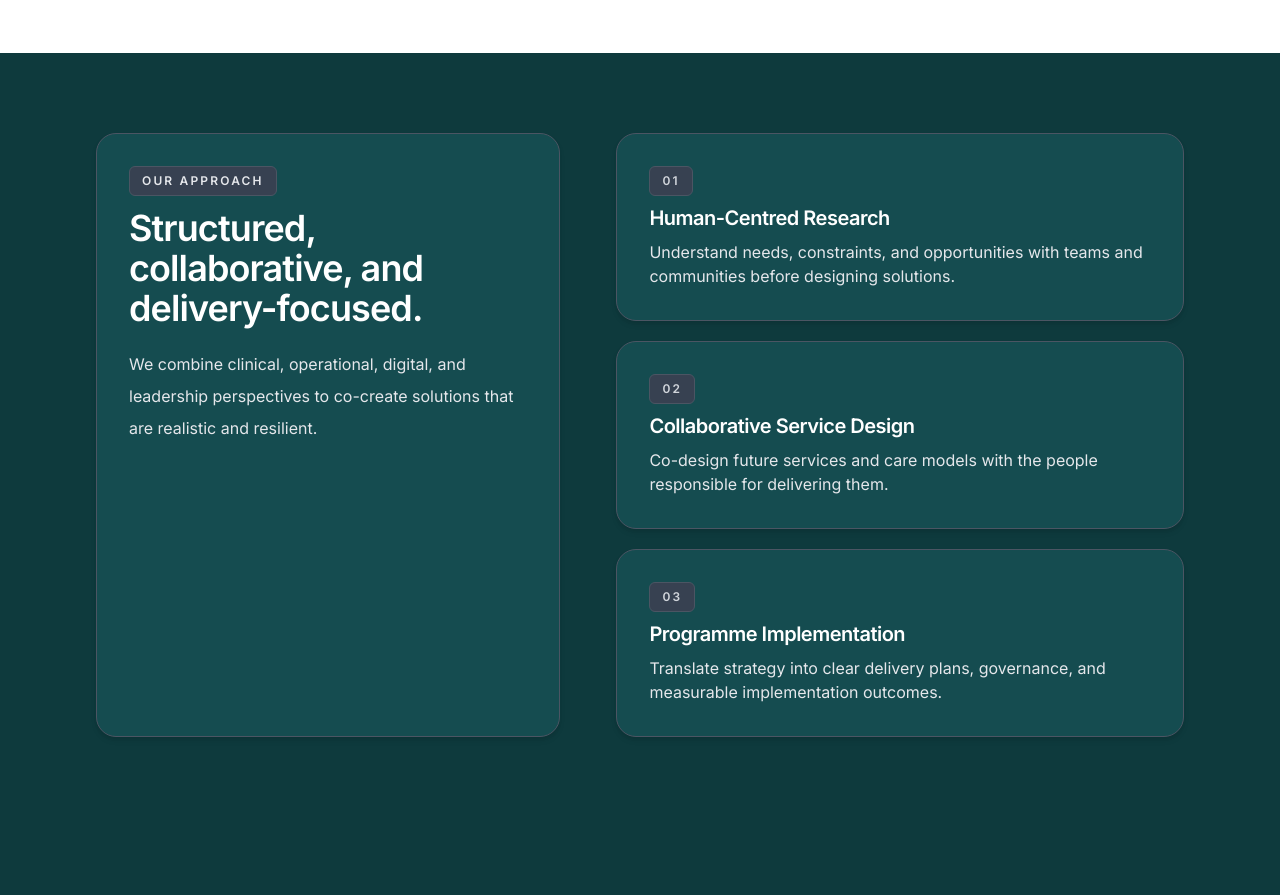
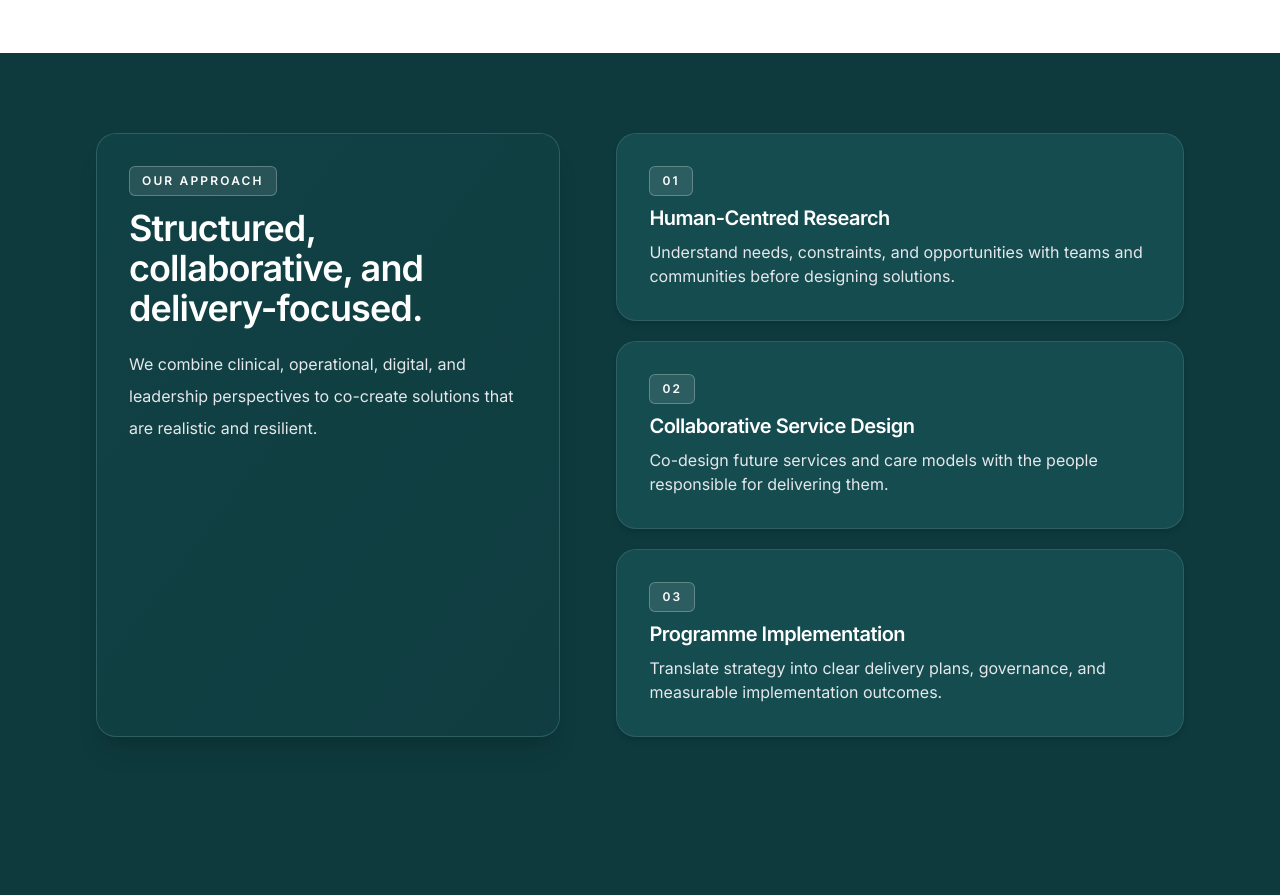
Before and after one commit to euanoneilmedia/affinity-consulting, a Next.js app: page / in a window 1280 px wide. Shown: the part 4560-5455 px from the top of the page. Built offline with nearby package versions, Linux system fonts and the light colour scheme; no server answers.

Commit message:
Enhance Our Approach section with gradient overlay and animations

```diff
--- a/app/page.tsx
+++ b/app/page.tsx
@@ -221,17 +221,23 @@ export default function Home() {
       <Section id="approach" variant="dark" size="sm">
         <Container size="xl">
           <div className="grid gap-10 lg:grid-cols-[0.9fr_1.1fr] lg:gap-14">
-            <DarkCard className="border-neutral-600">
+            <DarkCard className="relative overflow-hidden border-white/10 bg-cover bg-center shadow-xl animate-fade-in-up">
+              {/* Gradient overlay for future background image */}
+              <div className="absolute inset-0 z-0 bg-gradient-to-br from-background-accent/60 via-background-accent/70 to-background-accent/85" />
+
+              {/* Content above overlay */}
+              <div className="relative z-10">
                 <div className="mb-3">
-                <Eyebrow variant="dark">Our Approach</Eyebrow>
+                  <Eyebrow variant="onDark">Our Approach</Eyebrow>
                 </div>
                 <h2 className="text-3xl font-semibold tracking-tight text-white sm:text-4xl">
                   Structured, collaborative, and delivery-focused.
                 </h2>
                 <p className="mt-5 max-w-md text-base leading-8 text-neutral-200">
-                We combine clinical, operational, digital, and leadership perspectives to co-create
-                solutions that are realistic and resilient.
+                  We combine clinical, operational, digital, and leadership perspectives to
+                  co-create solutions that are realistic and resilient.
                 </p>
+              </div>
             </DarkCard>
             <ol className="space-y-5">
               {[
@@ -249,11 +255,12 @@ export default function Home() {
                 },
               ].map((step, index) => (
                 <li key={step.title}>
-                  <DarkCard hover className="border-neutral-600">
+                  <DarkCard
+                    hover
+                    className={`border-white/10 hover:scale-[1.02] animate-stagger-${index + 1}`}
+                  >
                     <div className="mb-2">
-                      <Eyebrow variant="dark" className="!bg-neutral-700 !text-neutral-300">
-                        {String(index + 1).padStart(2, "0")}
-                      </Eyebrow>
+                      <Eyebrow variant="onDark">{String(index + 1).padStart(2, "0")}</Eyebrow>
                     </div>
                     <h3 className="mb-2 text-xl font-semibold tracking-tight text-white">
                       {step.title}
--- a/styles/globals.css
+++ b/styles/globals.css
@@ -176,10 +176,30 @@
     animation: scrollLeft 30s linear infinite;
   }
 
+  .animate-fade-in-up {
+    animation: slideUp 0.6s ease-out;
+  }
+
+  .animate-stagger-1 {
+    animation: slideUp 0.6s ease-out 0.1s both;
+  }
+
+  .animate-stagger-2 {
+    animation: slideUp 0.6s ease-out 0.2s both;
+  }
+
+  .animate-stagger-3 {
+    animation: slideUp 0.6s ease-out 0.3s both;
+  }
+
   @media (prefers-reduced-motion: reduce) {
     .animate-fade-in,
     .animate-slide-up,
-    .animate-scroll-left {
+    .animate-scroll-left,
+    .animate-fade-in-up,
+    .animate-stagger-1,
+    .animate-stagger-2,
+    .animate-stagger-3 {
       animation: none;
     }
   }
```
Lines whose indentation alone changed are shown as unchanged.
